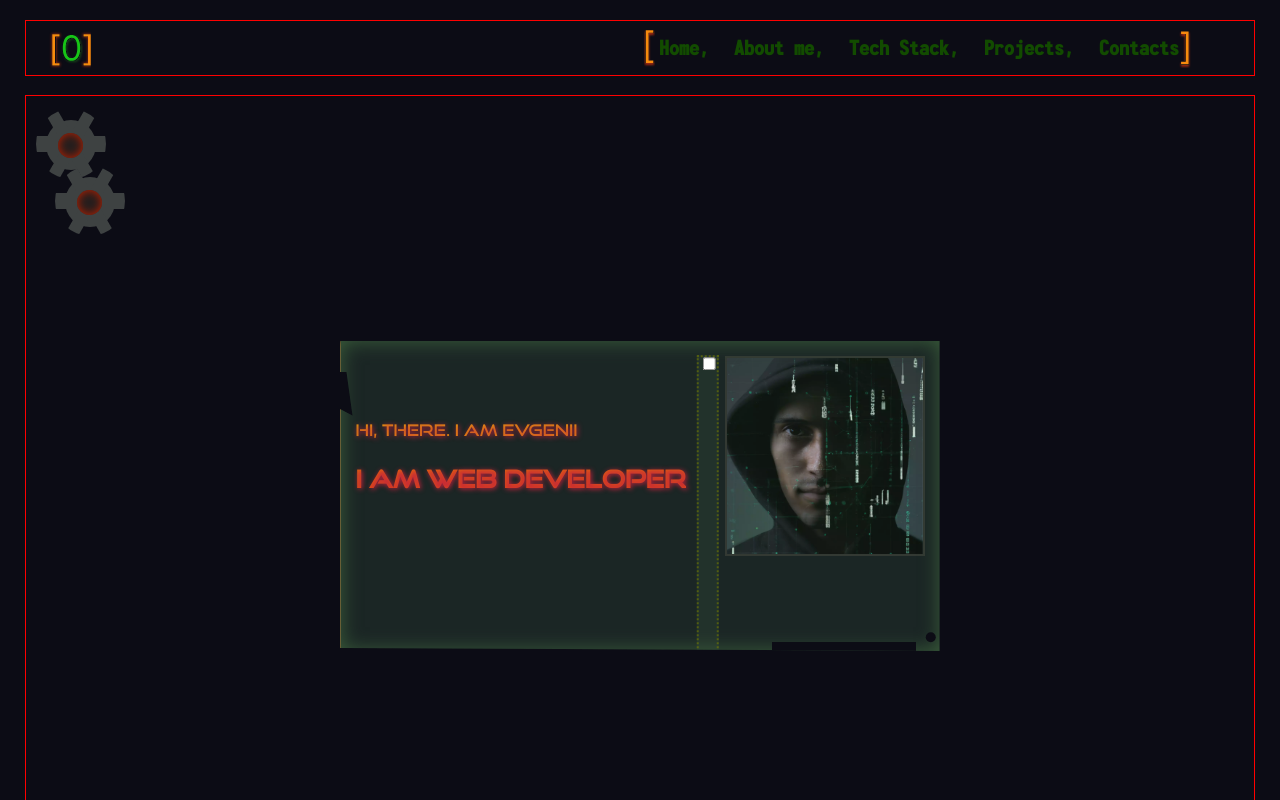
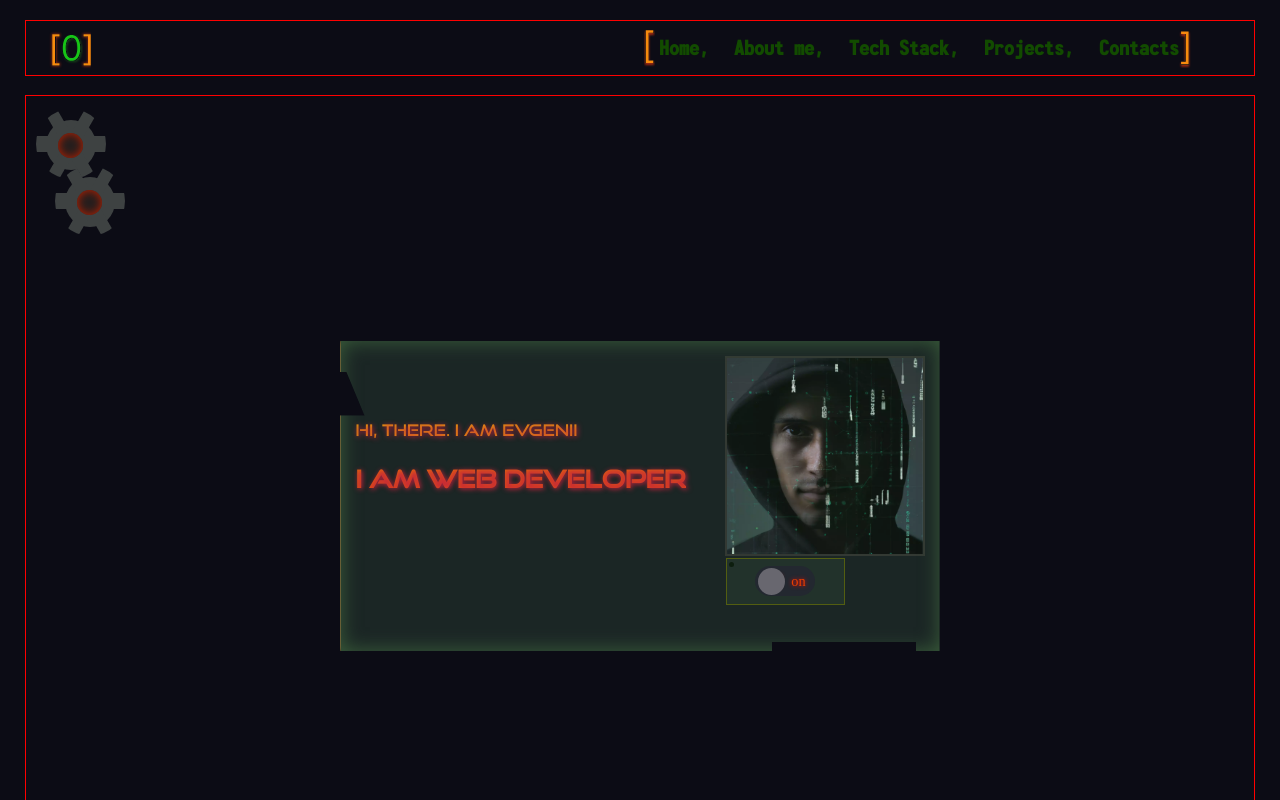
Before and after one commit to 1evgen/MyPortfolio, a React app: page / in a window 1280 px wide. Shown: the top 800 px of the page. Built offline with nearby package versions, Linux system fonts and the light colour scheme.

Commit message:
complieded Main

```diff
--- a/src/Components/holographicDisplay/HolographicDisplay.tsx
+++ b/src/Components/holographicDisplay/HolographicDisplay.tsx
@@ -1,31 +1,25 @@
-import styled from "styled-components";
+import styled, {css, keyframes} from "styled-components";
 
 type PropsType = {
     width?: string
     height?: string
-    live?: string
-
+    isActive: boolean
 }
 
 
-
-
 export const HolographicDisplay = styled.div<PropsType>`
-  clip-path: polygon(0 10%,0 0,100% 0,100% 100%,0 99%,0 22%,2% 24%,1% 10%);
+  position: relative;
+  //clip-path: polygon(0 10%,0 0,100% 0,100% 100%,0 99%,0 22%,2% 24%,1% 10%);
   //clip-path: polygon(0 10%,0 0,100% 0,100% 100%,0 100%,0 24%,1% 24%,1% 10%);
   width: 100%;
   max-width: 50%;
-  //clip-path: polygon(1% 11%, 0 11%, 0 0, 100% 0, 100% 100%, 85% 100%, 85% 97%, 65% 97%, 65% 100%, 0 100%, 0 24%, 1% 24%);
-  //clip-path: polygon(0 10%, 0 0, 100% 0, 100% 100%, 0 100%, 0 24%, 4% 24%, 1% 10%);
+  clip-path: polygon(0 10%, 0 0, 100% 0, 100% 100%, 0 100%, 0 24%, 4% 24%, 1% 10%);
   padding: 15px;
   background-color: rgba(28, 42, 44, 0.41);
   min-height: 310px;
-  position: relative;
   z-index: 3;
 
-
   &::before {
-
     content: '';
     display: inline-block;
     width: 100%;
@@ -43,7 +37,6 @@ export const HolographicDisplay = styled.div<PropsType>`
   }
 
   &::after {
-
     content: '';
     display: inline-block;
     position: absolute;
@@ -53,38 +46,50 @@ export const HolographicDisplay = styled.div<PropsType>`
     width: 24%;
     height: 3%;
     background-color: #0c0c15;
+  }
+`
 
+const effect = keyframes`
+  0% {
+    background-color: #0c1f0c;
   }
 
+  100% {
+    background-color: #0cff0c;
+  }
 `
 
 
-export const AdditionalDesign = styled.div`
-  width: 50%;
-  display: inline-block;
-  background-color: rgba(72,108,72,0.17);
-  border: 2px dotted rgb(115 124 0 / 60%);
+export const AdditionalDesign = styled.div<PropsType>`
+  display: flex;
+  justify-content: center;
+  align-items: center;
+
+
+  background-color: rgba(72, 108, 72, 0.17);
+  border: 1px solid rgb(115 124 0 / 60%);
   position: absolute;
-  top: 153px;
-  left: 217px;
   z-index: 3;
-  -webkit-transform: rotate(90deg);
-  -ms-transform: rotate(90deg);
-  transform: rotate(90deg);
 
-  &::after{
+  width: 20%;
+  top: 217px;
+  left: 385px;
+  height: 15%;
+
+
+  &::after {
 
     content: '';
-    width: 10px;
-    height: 10px;
-    background-color: #0c0c15;
+    width: 5px;
+    height: 5px;
+    filter: blur(.5px);
+    background-color: rgba(11, 28, 11, 0.9);
     display: inline-block;
     border-radius: 50%;
     position: absolute;
 
-    left: 275px;
-    transform: translateY(-219px);
-  }
-
+    top: 3px;
+    left: 2px;
+    animation: ${({isActive})=> isActive ?  css`${effect} 0.8s infinite` : 'none'}
 
 `
--- a/src/Components/switcher/SwitcherAnimation.tsx
+++ b/src/Components/switcher/SwitcherAnimation.tsx
@@ -4,31 +4,83 @@ import styled from "styled-components";
 
 type PropsType = {
     isActive: boolean
-    setAnimations: (value: boolean)=> void
+    setAnimations: (value: boolean) => void
 }
 
 export const SwitcherAnimation = (props: PropsType) => {
+    const onChangeAnimation = (e: ChangeEvent<HTMLInputElement>) => props.setAnimations(e.target.checked)
 
-        const onChangeAnimation = (e: ChangeEvent<HTMLInputElement>)=> {
-         let status = e.target.checked
-                props.setAnimations(e.target.checked)
-                    console.log(e.target.checked)
-            if(!status){
+    return (
 
-            }
-        }
+            <StyledLabel>
+                <StyledSwitcher id={'test'}  type={'checkbox'} onChange={onChangeAnimation}></StyledSwitcher>
+                <Slider isChecked={props.isActive}>
+                    <WrapperSpan>off</WrapperSpan>
+                    <WrapperSpan>on</WrapperSpan>
+
+                </Slider>
+            </StyledLabel>
+
+    );
+};
 
 
 
-    return (
-
-        <SwitcherStyled type={'checkbox'} onChange={onChangeAnimation}>
-
-        </SwitcherStyled>
-    );
-};
-
-const SwitcherStyled = styled.input `
+const StyledLabel = styled.label`
+  position: relative;
+  display: inline-block;
+  width: 60px;
+  height: 30px;
+  border-radius: 35%;
+  cursor: pointer;
 
 
+  &:hover{
+    box-shadow: 0px 0px 9px red;
+    transition: 0.5s linear;
+  }
+
 `
+
+const StyledSwitcher = styled.input`
+  opacity: 0;
+  width: 0;
+  height: 0;
+`
+
+const Slider = styled.div<{isChecked: boolean}>`
+    position: absolute;
+    padding: 5px;
+    background-color: #232830;;
+    top:0;
+    bottom: 0;
+    left: 0;
+    right: 0;
+    border-radius: 25% / 50% ;
+
+    display: flex;
+    justify-content: space-around;
+    align-items: center;
+    font-size: 0.9em;
+
+
+  &::before{
+    content: '';
+    display: inline-block;
+    position: absolute;
+    background-color: #68676f;
+    border-radius:  50%;
+    width: 27px;
+    height: 27px;
+    top: 1.5px;
+    left: 3px;
+    transition-duration: 1s;
+    ${(props)=> props.isChecked ? {transform: `translate(105%)`} : '' }
+
+  }
+`
+
+const WrapperSpan = styled.span`
+  color: #e83f00;
+  text-shadow: 0px 0px 4px #ff0707;
+`
--- a/src/Components/test/FoneSvg.tsx
+++ b/src/Components/test/BackgroundMain.tsx
@@ -16,8 +16,7 @@ type PropsType = {
 }
 
 
-
-export const FoneSvg = ({iconId, width, height, viewBox, fill, rotate, left ,top, isActive}: PropsType) => {
+export const BackgroundMain = ({iconId, width, height, viewBox, fill, rotate, left ,top, isActive}: PropsType) => {
     return (
 <Test isActive={isActive} top={top}  left={ left} rotate={rotate}>
         <svg width={width || '50'}
@@ -25,45 +24,42 @@ export const FoneSvg = ({iconId, width, height, viewBox, fill, rotate, left ,top
              viewBox={viewBox || "0 0 120 119"}
              fill={fill}
              xmlns="http://www.w3.org/2000/svg">
-            {
 
                     <use fill={fill} xlinkHref={`${binaryIcons}#${iconId}`}></use>
-            //         :
-            //         <use opacity={`0`} fill={fill} xlinkHref={`${binaryIcons}#${iconId}`}></use>
-             }
-
         </svg>
 </Test>
     );
 };
 
 const rotateBackground = keyframes`
+
+
   0% {
-    color: #124b00;
-    filter: none;
+    color: #33c404;
     opacity: 0;
   }
 
   25% {
     color: #005900;
-    filter: drop-shadow(0px 0 xp 50px #17c417);
+    text-shadow: 0px 0px 3px #00c400;
+
     opacity: 0.2;
   }
   50% {
     color: #008a00;
-    filter: drop-shadow(0px 0 xp 50px #17c417);
+    text-shadow: 0px 0px 2px #00c400;
     opacity: 0.5;
   }
 
   75% {
     color: #17c417;
-    filter: drop-shadow(0px 0 xp 50px #17c417);
+    text-shadow: 0px 0px 2px #00c400;
     opacity: 0.8;
   }
 
   100% {
     color: #17c417;
-    filter: drop-shadow(0px 0 xp 50px #17c417);
+    text-shadow: 0px 0px 1px #00c400;
     opacity: 1;
   }
 `;
@@ -72,9 +68,11 @@ const rotateBackground = keyframes`
 const Test = styled.div<PropsType>`
   position: absolute;
   transform: rotate(${props => props.rotate});
+
+  text-shadow: 0px 0px 1.2px #00c400;
   left: ${props => props.left};
   top: ${props => props.top};
   z-index: 0;
-  animation: ${props=> props.isActive ? css`${rotateBackground} 10s linear 1 ` : 'none' };
-  opacity: ${(props)=> props.isActive ? '1' : '0'}
+  animation: ${props => props.isActive ? css`${rotateBackground} 10s linear 1 ` : 'none' };
+  opacity: ${(props) => props.isActive ? '1' : '0'}
 `
--- a/src/layout/sections/main/Main.tsx
+++ b/src/layout/sections/main/Main.tsx
@@ -1,17 +1,13 @@
-import React, {ChangeEvent, useState} from 'react';
+import React, {useState} from 'react';
 import styled from "styled-components";
 import avatar from '../../../accets/images/avatarMain.webp'
 import {FlexContainer} from "../../../Components/FlexContainer";
 import {ContainerBlock} from "../../../Components/Container";
 import {theme} from "../../../styles/theme";
 import {Gears} from "../../../Components/gear/Gears";
-import {
-
-    AdditionalDesign,
-    HolographicDisplay
-} from "../../../Components/holographicDisplay/HolographicDisplay";
+import {AdditionalDesign, HolographicDisplay} from "../../../Components/holographicDisplay/HolographicDisplay";
 import {SwitcherAnimation} from "../../../Components/switcher/SwitcherAnimation";
-import {FoneSvg} from "../../../Components/test/FoneSvg";
+import {BackgroundMain} from "../../../Components/test/BackgroundMain";
 
 
 {/*<BoxMain>*/}
@@ -68,20 +64,18 @@ const backgroundStyled = [
     {id: 34, letter: 'n', top: '25%', left: '87%', rotate: '100'}
 ]
 
+
 export const Main = () => {
+
     const [isActive, setActive] = useState(false)
+    const onChangeAnimation = () => setActive(!isActive)
 
-    const onChangeAnimation = ()=> {
-        setActive(!isActive)
 
-    }
     return (
         <StyledMain>
-
             <ContainerBlock>
-
                 {
-                    backgroundStyled.map((el)=> <FoneSvg
+                    backgroundStyled.map((el)=> <BackgroundMain
                             key={el.id}
                             fill={'#124b00'}
                             rotate={`${el.rotate}deg`}
@@ -93,11 +87,10 @@ export const Main = () => {
                     )}
 
             <FlexContainer  position={'relative'} direction={'column'} justify={'center'} aline={'center'} height={'100vh'}>
-
                 <Gears  isActive={isActive}/>
-
-                <HolographicDisplay>
-                    <AdditionalDesign> <SwitcherAnimation isActive={isActive} setAnimations={onChangeAnimation}/>
+                <HolographicDisplay isActive={isActive} >
+                    <AdditionalDesign isActive={isActive} >
+                        <SwitcherAnimation isActive={isActive} setAnimations={onChangeAnimation}></SwitcherAnimation>
                     </AdditionalDesign>
                     <FlexContainer  justify={'space-between'} aline={'center'}>
                     <BoxMain>
@@ -110,16 +103,11 @@ export const Main = () => {
                 </HolographicDisplay>
 
             </FlexContainer>
+
             </ContainerBlock>
-
         </StyledMain>
-
     );
 };
-
-
-
-
 
 const StyledMain = styled.div`
   height: 100vh;
@@ -128,8 +116,6 @@ const StyledMain = styled.div`
   align-items: center;
   position: relative;
 `
-
-
 
 const ContentAboutMe = styled.div`
   max-width: 450px;
@@ -148,8 +134,6 @@ const ContentAboutMe = styled.div`
   hyphens: auto;
 `
 
-
-
 const BoxMain = styled.div`
   background-image: linear-gradient(orange,orangered);
   color: transparent;
@@ -166,21 +150,20 @@ const BoxMain = styled.div`
 const MainTitle = styled.h1`
   font-family: GoodTime;
   font-size: 1.5rem;
-
 `
 
 const SayHello = styled.span`
     font-family: GoodTime;
     font-size: 1rem;
-
 `
 
 
 const Photo = styled.img`
-
   width: 200px;
   height: 200px;
   object-fit: cover;
   border: 2px solid #2f2f2f;
 
+
+
 `
```
